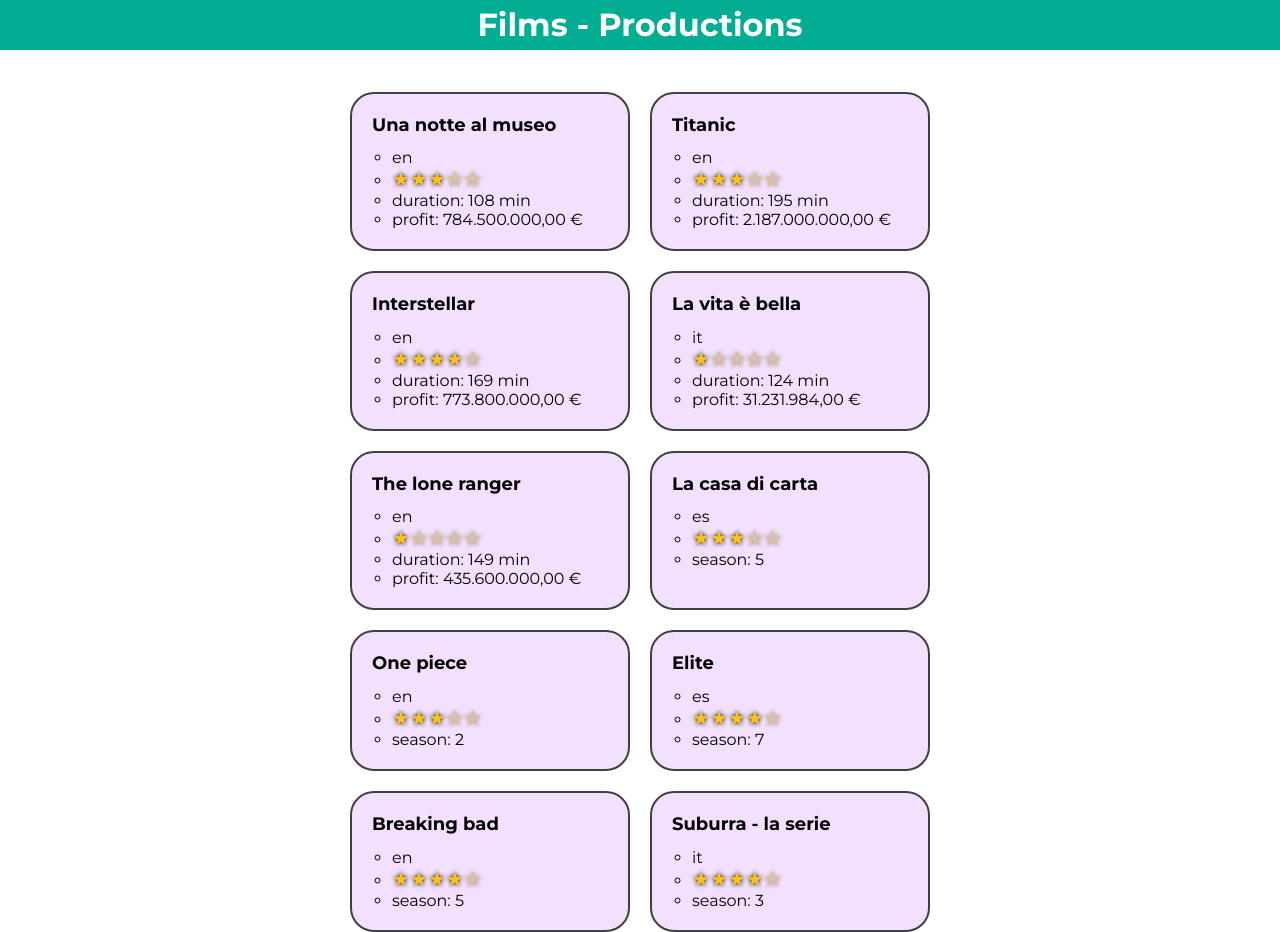
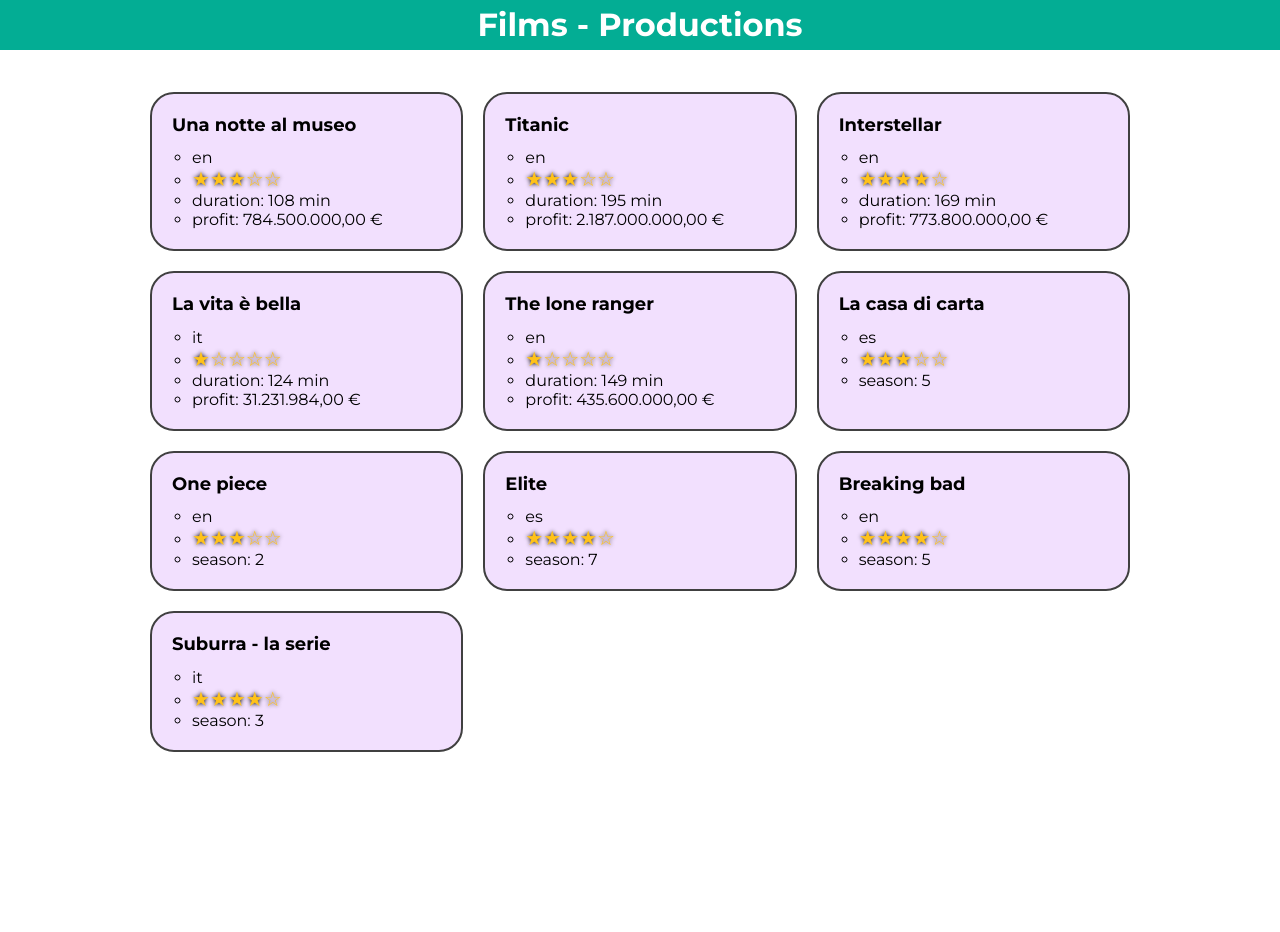
Before and after one commit to Michele-S2001/php-oop-1, a PHP site: page / in a window 1280 px wide. After the commit the page ends 752 px from the top, so only its background shows below. Run offline with PHP 8.4, Linux system fonts and the light colour scheme.

Commit message:
REFACTOR > grid & container propreties

```diff
--- a/css/style.css
+++ b/css/style.css
@@ -23,7 +23,7 @@ html{
 
 /* utilities */
 .container {
-  max-width: 600px;
+  max-width: 1000px;
   margin: 0 auto;
 }
 
@@ -40,7 +40,7 @@ html{
 
 .films-grid {
   display: grid;
-  grid-template-columns: repeat(auto-fill, minmax(200px, 1fr));
+  grid-template-columns: repeat(auto-fill, minmax(250px, 1fr));
   gap: 20px;
   padding: 0 10px;
 }
```
